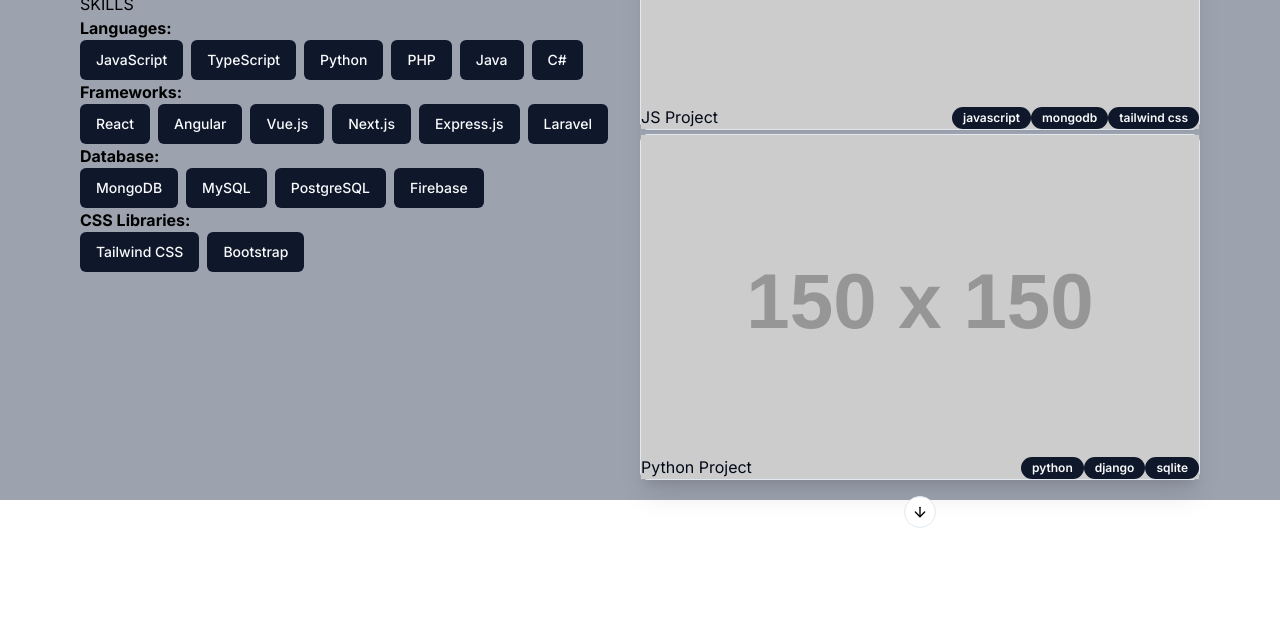
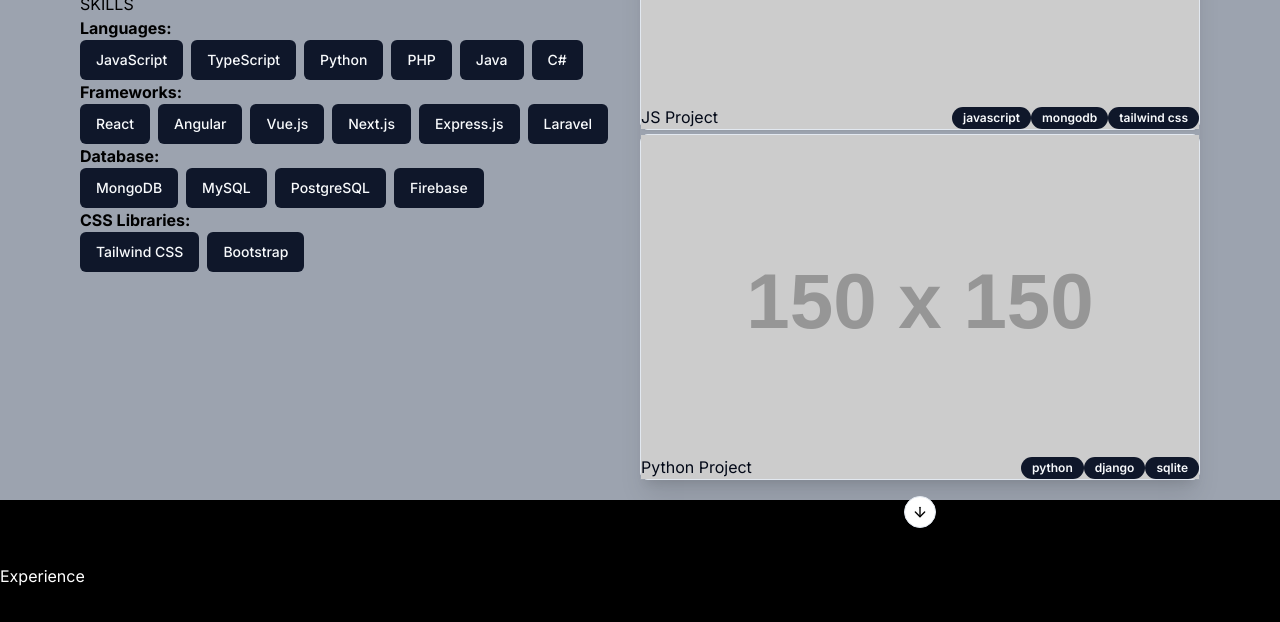
Before and after one commit to devmunro/munro-portfolio, a Next.js app: page / in a window 1280 px wide. Shown: the part 1100-1722 px from the top of the page. Before the commit the page ends 1628 px from the top, so only its background shows below. Built offline with nearby package versions, Linux system fonts and the light colour scheme.

Commit message:
feat: Add Experience component to home page
Add the Experience component to the home page in order to showcase the user's professional experience. This enhances the overall content and provides valuable information to visitors.

#chore

```diff
--- /dev/null
+++ b/app/layout/Experience.tsx
@@ -0,0 +1,10 @@
+const experience = () => {
+  return (
+    <div>
+      <h1>Experience</h1>
+    </div>
+  );
+};
+
+
+export default experience
--- a/app/page.tsx
+++ b/app/page.tsx
@@ -2,6 +2,7 @@
 import Navbar from "./layout/Navbar";
 import Header from "./layout/Header";
 import Projects from "./layout/Projects"
+import Experience from "./layout/Experience"
 
 export default function Home() {
   return (
@@ -13,6 +14,9 @@
       <div className="pt-16 h-screen">
         <Projects/>
       </div>
+      <div className="pt-16 h-screen">
+        <Experience/>
+      </div>
     </div>
   );
 }
```
